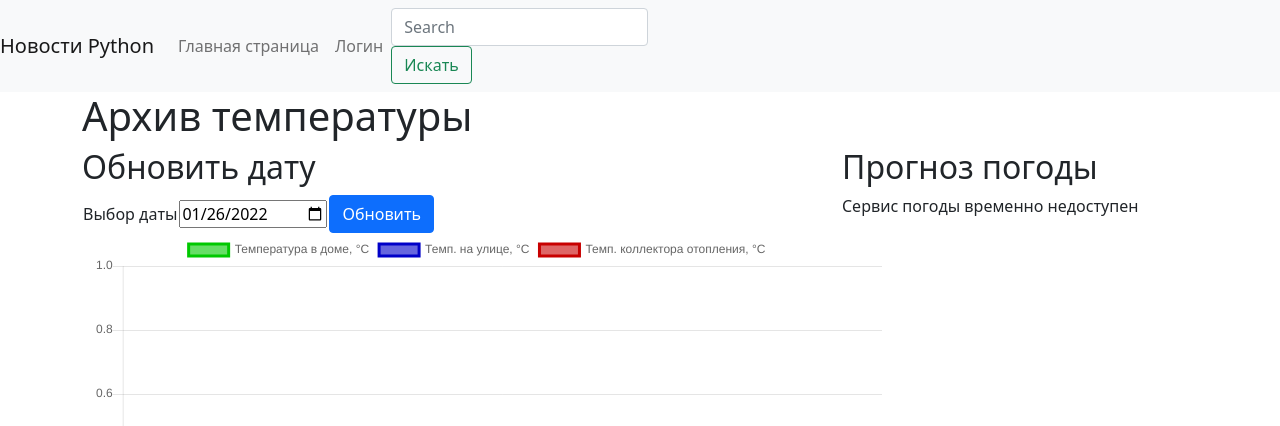
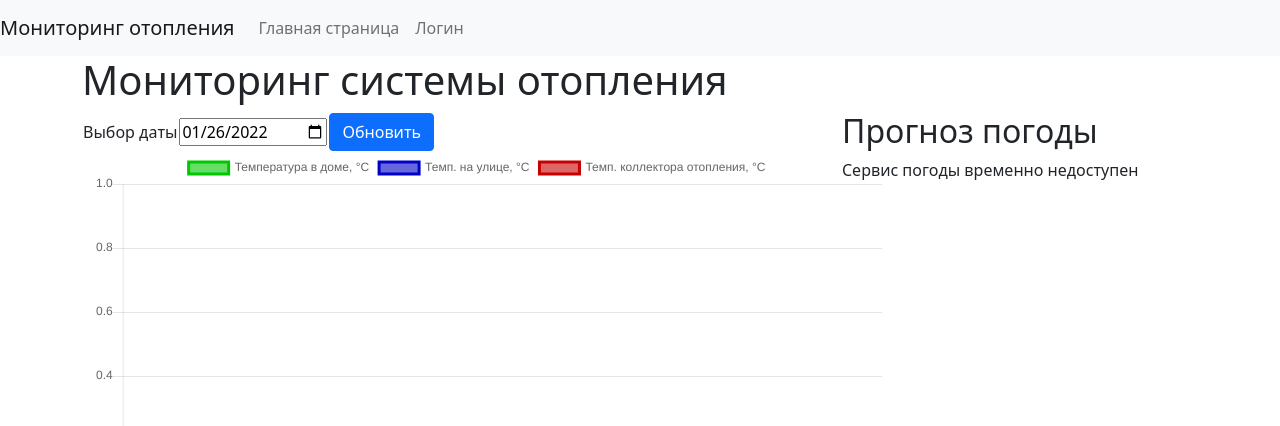
Before and after one commit to DorofeevAlexandr/home_heating_controller, a Flask app: page /monitor in a window 1280 px wide. Shown: the top 426 px of the page. Run offline with Flask 2, Linux system fonts and the light colour scheme; data that the repository does not hold is empty.

Commit message:
Изменены меню и навигация в проекте

```diff
--- a/webapp/templates/menu.html
+++ b/webapp/templates/menu.html
@@ -1,5 +1,5 @@
 <nav class="navbar navbar-expand-lg navbar-light bg-light">
-    <a class="navbar-brand" href="#">Новости Python</a>
+    <a class="navbar-brand" href="#">Мониторинг отопления</a>
     <button class="navbar-toggler" type="button" data-toggle="collapse" data-target="#navbarSupportedContent" aria-controls="navbarSupportedContent" aria-expanded="false" aria-label="Toggle navigation">
       <span class="navbar-toggler-icon"></span>
     </button>
@@ -7,15 +7,11 @@
     <div class="collapse navbar-collapse" id="navbarSupportedContent">
       <ul class="navbar-nav mr-auto">
         <li class="nav-item active">
-          <a class="nav-link" href="/">Главная страница </a>
+          <a class="nav-link" href={{ url_for('trends.monitor') }}>Главная страница </a>
         </li>
         <li class="nav-item">
             <a class="nav-link" href={{ url_for('user.login') }}>Логин</a>
         </li>
       </ul>
-      <form class="form-inline my-2 my-lg-0">
-        <input class="form-control mr-sm-2" type="search" placeholder="Search" aria-label="Search">
-        <button class="btn btn-outline-success my-2 my-sm-0" type="submit">Искать</button>
-      </form>
     </div>
   </nav>
--- a/webapp/templates/trends/index.html
+++ b/webapp/templates/trends/index.html
@@ -13,7 +13,6 @@
         {% endwith %}
 
 
-        <h2> Обновить дату</h2>
         <form action="" method="post"  novalidate>
         <table>
             <tr>
@@ -130,12 +129,8 @@
             </script>
 
 
+    </div>
 
-
-
-
-
-    </div>
     <div class='col-4'>
         <h2>Прогноз погоды</h2>
         {% if weather %}
--- a/webapp/trends/views.py
+++ b/webapp/trends/views.py
@@ -7,7 +7,7 @@ blueprint = Blueprint('trends', '__name__')
 
 
 @blueprint.route('/monitor', methods=['GET', 'POST'])
-def chart():
+def monitor():
     form = SelectDateForm()
     if form.select_date.data:
         select_date = form.select_date.data
@@ -17,7 +17,7 @@ def chart():
     # if form.validate_on_submit():
     #     s_begin_time = form.select_date.data
     #     return redirect(url_for('trends.monitor'))
-    title = "Архив температуры"
+    title = "Мониторинг системы отопления"
     chart_data = ChartData()
     chart_data.read_data_in_base(select_date)
     return render_template('trends/index.html',
@@ -45,11 +45,11 @@ class ChartData():
         # begin_time = select_date.replace(hour=0, minute=0, second=0)
         begin_time = datetime.combine(select_date, datetime.min.time())
         end_time = begin_time + timedelta(hours=23, minutes=59, seconds=59)
-        self.st_select_date = begin_time.strftime('%d.%m.%Y %H:%M:%S')
+        self.st_select_date = begin_time.strftime('%d.%m.%Y')
 
         trend_data = Trends.query.filter((Trends.time > begin_time) & (Trends.time < end_time)).all()
         for point in trend_data:
-            self.times.append(point.time.strftime('%d %H:%M:%S'))
+            self.times.append(point.time.strftime('%H:%M:%S'))
             self.temperatures_in_house.append(point.temp_in_house)
             self.temperatures_outdoor.append(point.temp_outdoor)
             self.temperatures_heating_collector.append(point.temp_heating_collector)
--- a/webapp/user/views.py
+++ b/webapp/user/views.py
@@ -11,7 +11,7 @@ blueprint = Blueprint('user', __name__, url_prefix='/users')
 def login():
     print(current_user)
     if current_user.is_authenticated:
-        return redirect(url_for('news.index'))
+        return redirect(url_for('trends.monitor'))
     title = "Авторизация"
     login_form = LoginForm()
     return render_template('user/login.html', page_title=title, form=login_form)
```
Lines whose indentation alone changed are shown as unchanged.
